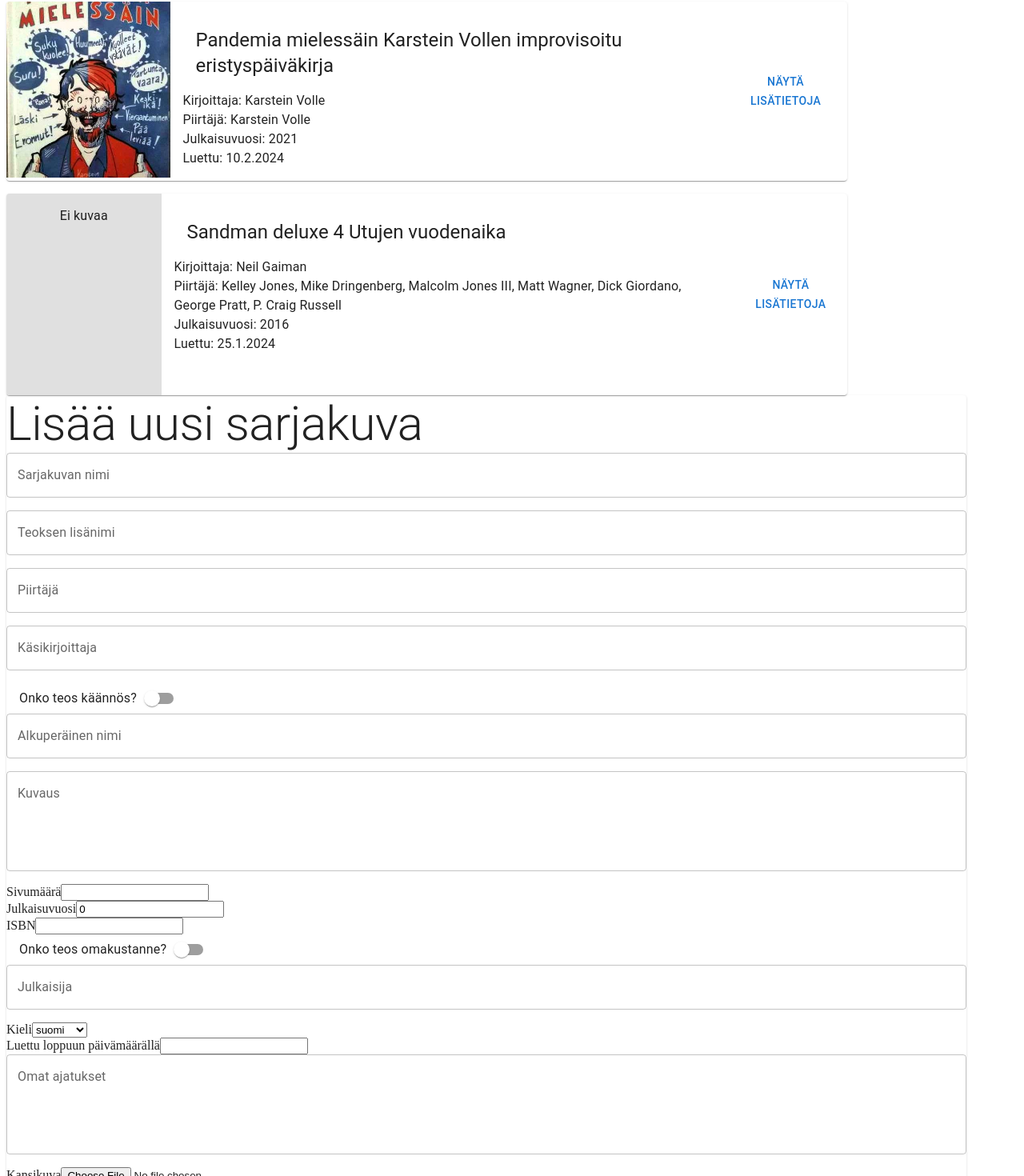
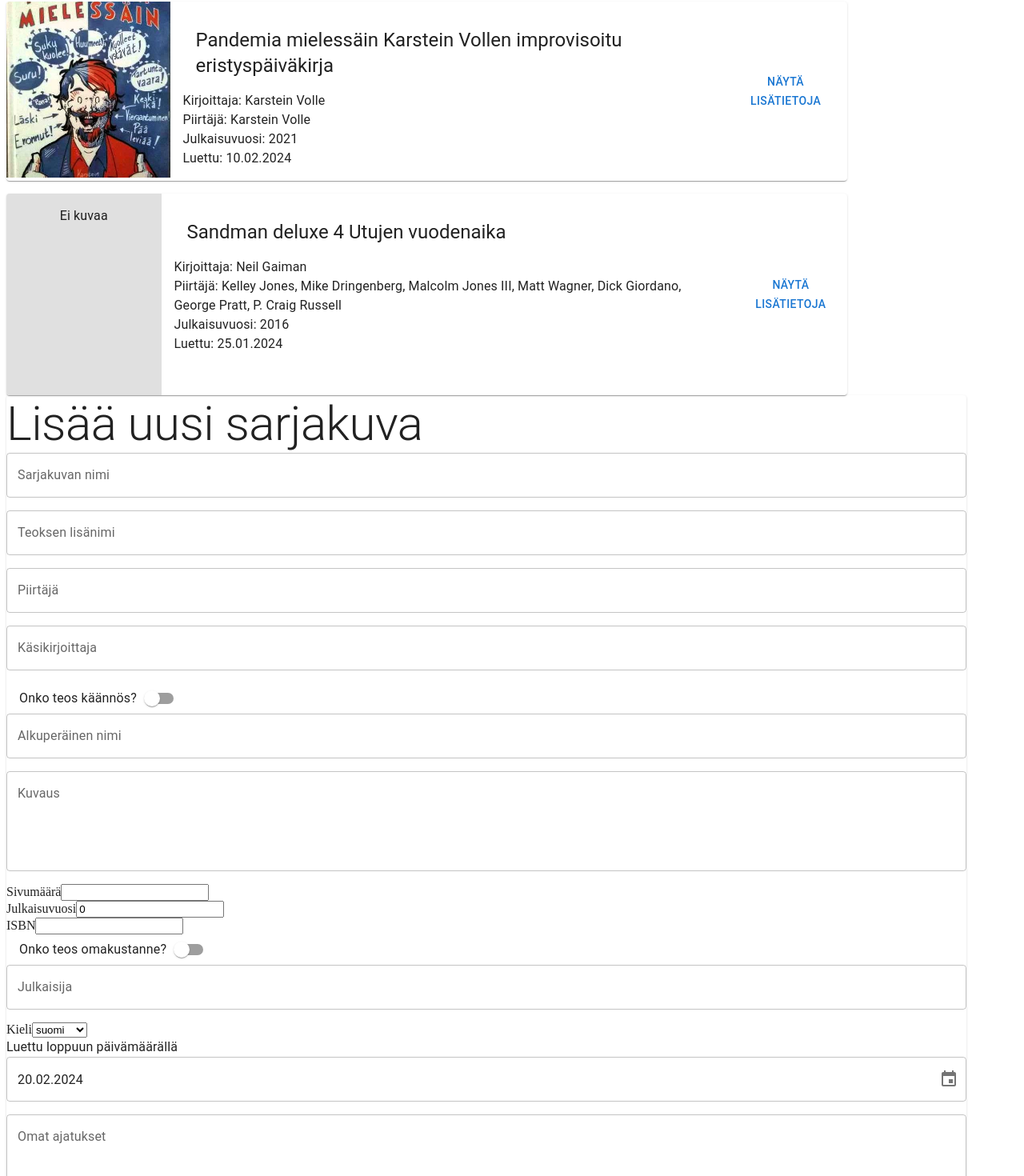
Before and after one commit to faltzuthewiz/comics-frontend, a React (Vite) app: page / in a window 1280 px wide. Shown: the part 830-2300 px from the top of the page at 80% size. Built offline with nearby package versions, Linux system fonts and the light colour scheme.

Commit message:
added datepicker and formatted date displaying

```diff
--- a/src/App.jsx
+++ b/src/App.jsx
@@ -24,7 +24,7 @@ function App() {
       selfPublished: false,
       publisher: "Jalava",
       language: "English",
-      dateRead: "12.2.2024",
+      dateRead: "2.12.2024", // English formatting
       image: "",
       ownThoughts: "ye ye ye",
     },
@@ -43,7 +43,7 @@ function App() {
       selfPublished: true,
       publisher: "",
       language: "English",
-      dateRead: "20.2.2024",
+      dateRead: "2.20.2024", // English formatting
       image: "",
       ownThoughts: "ye ye ye",
     },
@@ -62,7 +62,7 @@ function App() {
       selfPublished: false,
       publisher: "Täysi Käsi Oy",
       language: "Finnish",
-      dateRead: "10.2.2024",
+      dateRead: "2.10.2024", // English formatting
       image: "pandemia-mielessain_VolleK.jpg",
       ownThoughts: "Sarjisvuosi 2024 on lähtenyt aika tahmeasti käyntiin. Tämäkin oli alun perin joululomalla lainattu teos, mutta luinkin sen vasta helmikuussa loppuun. Teos sivusi keski-ikäisen miehen mielenterveyttä, koronapandemian eristysaikaa ja käsitteli kuolemaa.",
     },
@@ -80,8 +80,8 @@ function App() {
       ISBN: "9788869712753",
       selfPublished: false,
       publisher: "RW Kustannus",
-      language: "Finnish",
-      dateRead: "25.1.2024",
+      language: "Finnish", // English formatting
+      dateRead: "01.25.2024",
       image: "",
       ownThoughts: "Luin tämän sarjakuvan pikkuhiljaa parin viikon aikana. Olin lainannut tämän jo oikeastaan joululomalla vieraillessani vanhempieni luona, mutta en ehtinyt lukea sitä, toisin kuin avopuolisoni. Kun tulimme kotiin, kumppanini kävi lainaamassa tämän ja seuraavankin Sandmanin. Lainasimme toisillemme siis käytännössä saman sarjakuvan - hah haa! Inspiraationa Sandmanin Luciferin ulkonäköön on kerrottu olleen David Bowie, ja samaa näköä näyttää olevan, ainakin joissain ruuduissa. Toisaalta joissain ruuduissa Lucifer näyttääkin taas täysin erilaiselta...",
     },
@@ -119,7 +119,7 @@ function App() {
     selfPublished: false,
     publisher: "",
     language: "Finnish",
-    dateRead: "",
+    dateRead: new Date(),
     image: "",
     ownThoughts: "",
   })
@@ -145,11 +145,14 @@ function App() {
     })
   }
 
-  const [state, setState] = useState({
-    translation: false,
-  })
+  const changeDate = (e) => {
 
-  // New change functions for checkbox typed change
+    setComic({
+      ...comic,
+      dateRead: e,
+      id: comicsList.length + 1,
+    })
+  }
 
   const addComic = (e) => {
     e.preventDefault()
@@ -168,7 +171,7 @@ function App() {
       selfPublished: false,
       publisher: "",
       language: "Finnish",
-      dateRead: "",
+      dateRead: new Date(),
       image: "",
       ownThoughts: "",
     })
@@ -194,7 +197,7 @@ function App() {
         <Introduction />
         <Filter onChange={handleFilter} value={filterName} />
         <Results comics={comicsToShow} showbtn={handleShowButton} />
-        <AddComicForm change={change} changeCheck={changeCheck} addComic={addComic} comic={comic} />
+        <AddComicForm change={change} changeCheck={changeCheck} changeDate={changeDate} addComic={addComic} comic={comic} />
       </Box>
     </>
   )
--- a/src/components/AddComicForm.jsx
+++ b/src/components/AddComicForm.jsx
@@ -1,6 +1,12 @@
 import { Box, Button, FormControlLabel, Paper, Switch, TextField, Typography } from "@mui/material"
 
-function AddComicForm({ change, changeCheck, addComic, comic }) {
+import { LocalizationProvider } from "@mui/x-date-pickers"
+import { AdapterDateFns } from '@mui/x-date-pickers/AdapterDateFnsV3'
+import fi from 'date-fns/locale/fi'
+
+import { DesktopDatePicker } from "@mui/x-date-pickers"
+
+function AddComicForm({ change, changeCheck, changeDate, addComic, comic }) {
 
     return (
         <Paper sx={{ maxWidth: 1200 }}>
@@ -48,12 +54,12 @@ function AddComicForm({ change, changeCheck, addComic, comic }) {
                     </select>
                     <br />
                 </label>
-                <label>Luettu loppuun päivämäärällä
-                    <input type="text" name="dateRead" value={comic.dateRead} onChange={change} /> <br />
-                </label>
+                <Typography>Luettu loppuun päivämäärällä</Typography>
+                <LocalizationProvider dateAdapter={AdapterDateFns} adapterLocale={fi}>
+                    <DesktopDatePicker sx={{ width: '100%' }} onChange={changeDate} name="dateRead" value={comic.dateRead} />
+                </LocalizationProvider>
                 <TextField label='Omat ajatukset' name="ownThoughts" value={comic.ownThoughts} onChange={change} multiline rows='4' fullWidth />
                 <br />
-
                 <label>Kansikuva
                     <input type="file" name="image" value={comic.image} onChange={change} id="fileInput" accept=".jpg, .jpeg, .png" /> <br />
                 </label>
--- a/src/components/ComicDetails.jsx
+++ b/src/components/ComicDetails.jsx
@@ -1,6 +1,10 @@
 import Image from "./Image"
 
 function ComicDetails({ comic }) {
+
+    function formatDate(string) {
+        return new Date(string).toLocaleDateString('fi-FI', { day: '2-digit', month: '2-digit', year: 'numeric' });
+    }
 
     return (
         <div>
@@ -15,7 +19,7 @@ function ComicDetails({ comic }) {
             <p>Julkaisija: {comic[0].publisher}</p>
             <p>ISBN: {comic[0].ISBN}</p>
             <p>Sivumäärä: {comic[0].pages}</p>
-            <p>Julkaisuvuosi: {comic[0].publicationYear}, luettu: {comic[0].dateRead}</p>
+            <p>Julkaisuvuosi: {comic[0].publicationYear}, luettu: {formatDate(comic[0].dateRead)}</p>
             <h3>Kuvaus</h3>
             <p>{comic[0].details}</p>
             <h3>Omat kommentit sarjakuvasta</h3>
--- a/src/components/ComicsList.jsx
+++ b/src/components/ComicsList.jsx
@@ -1,7 +1,10 @@
-import Image from "./Image"
 import { Box, Button, Card, CardActions, CardContent, CardHeader, CardMedia, Grid, Typography } from "@mui/material"
 
 function ComicsList({ comics, showbtn }) {
+
+    function formatDate(string) {
+        return new Date(string).toLocaleDateString('fi-FI', { day: '2-digit', month: '2-digit', year: 'numeric' });
+    }
 
     return (
         <>
@@ -22,7 +25,7 @@ function ComicsList({ comics, showbtn }) {
                                         <Typography>Kirjoittaja: {comic.writer}</Typography>
                                         <Typography>Piirtäjä: {comic.artist}</Typography>
                                         <Typography>Julkaisuvuosi: {comic.publicationYear}</Typography>
-                                        <Typography>Luettu: {comic.dateRead}</Typography>
+                                        <Typography>Luettu: {formatDate(comic.dateRead)}</Typography>
                                     </CardContent>
                                     <CardActions sx={{}}>
                                         <Button color="primary" onClick={() => showbtn(comic.id)}>Näytä lisätietoja</Button>
```
Also changed, not shown: 1 other file (tests, documents, lock files or other folders).
